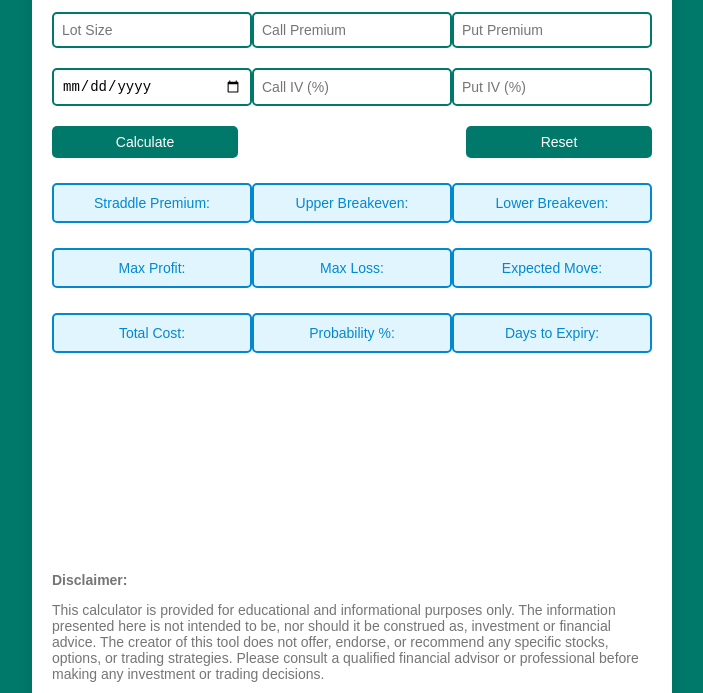
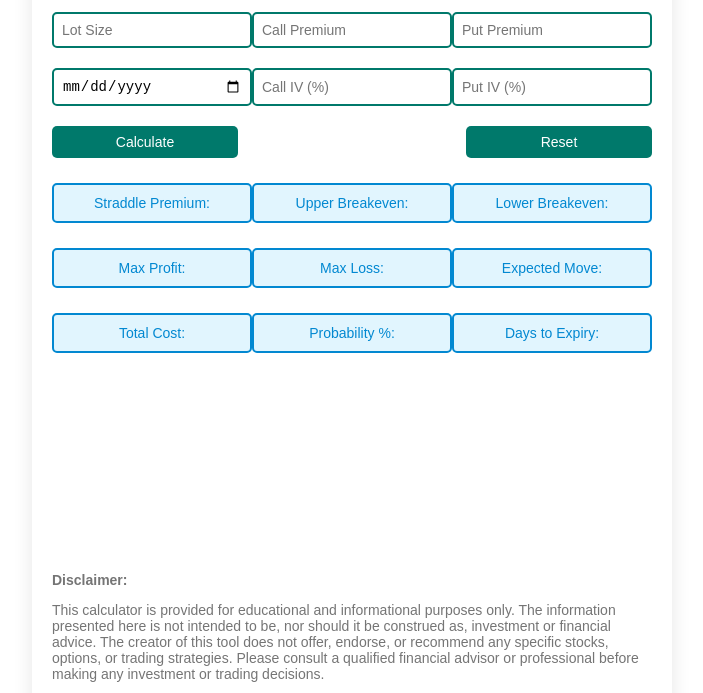
Before and after one commit to simpletradewithpatience/STWP-Straddle-Calculator, a plain HTML site: page index.html in a window 1280 px wide. Shown: the part 143-836 px from the top of the page, without its empty margins (288-991 px from the left). Drawn offline with Linux system fonts and the light colour scheme.

Commit message:
Update index.html

```diff
--- a/index.html
+++ b/index.html
@@ -7,7 +7,7 @@
     <style>
         body {
             font-family: 'Arial', sans-serif;
-            background: #00796b;
+            background: white;
             margin: 0;
             padding: 20px;
         }
```
